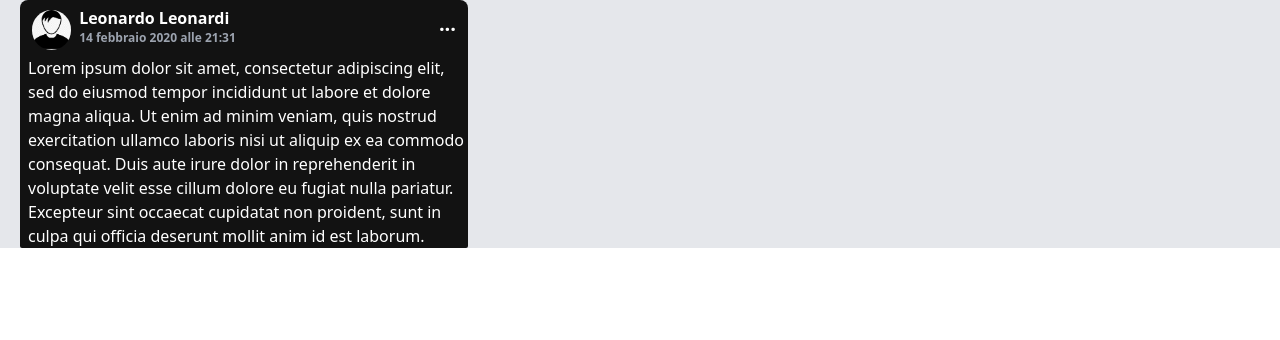
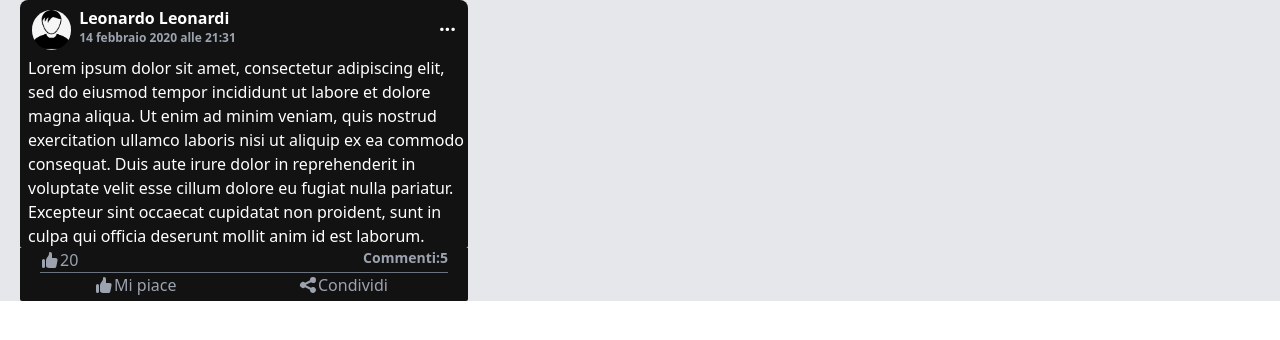
Before and after one commit to LeonardoLeonardi/keixbook, a React (Create React App) app: page / in a window 1280 px wide. Shown: the top 340 px of the page. Built offline with nearby package versions, Linux system fonts and the light colour scheme.

Commit message:
ActionBar

```diff
--- /dev/null
+++ b/src/ActionBar.js
@@ -0,0 +1,49 @@
+import "./App.css";
+
+function ActionBar(props) {
+  return (
+    <div className="bg-white  max-w-md  rounded-b-sm ml-5 dark:bg-darkM-1 divide-y divide-gray-500">
+      <div className="flex justify-between text-gray-400">
+        <div className="ml-5 flex items-center">
+          <svg
+            className=" w-5"
+            xmlns="http://www.w3.org/2000/svg"
+            viewBox="0 0 20 20"
+            fill="currentColor"
+          >
+            <path d="M2 10.5a1.5 1.5 0 113 0v6a1.5 1.5 0 01-3 0v-6zM6 10.333v5.43a2 2 0 001.106 1.79l.05.025A4 4 0 008.943 18h5.416a2 2 0 001.962-1.608l1.2-6A2 2 0 0015.56 8H12V4a2 2 0 00-2-2 1 1 0 00-1 1v.667a4 4 0 01-.8 2.4L6.8 7.933a4 4 0 00-.8 2.4z" />
+          </svg>
+          {props.Nlike}
+        </div>
+        <p className="mr-5 text-gray-400 font-semibold text-sm">
+          Commenti:{props.Ncomment}
+        </p>
+      </div>
+      <div className="mx-5 flex items-center justify-around pb-1">
+        <button className="flex items-center w-24 text-gray-400">
+          <svg
+            className=" w-5"
+            xmlns="http://www.w3.org/2000/svg"
+            viewBox="0 0 20 20"
+            fill="currentColor"
+          >
+            <path d="M2 10.5a1.5 1.5 0 113 0v6a1.5 1.5 0 01-3 0v-6zM6 10.333v5.43a2 2 0 001.106 1.79l.05.025A4 4 0 008.943 18h5.416a2 2 0 001.962-1.608l1.2-6A2 2 0 0015.56 8H12V4a2 2 0 00-2-2 1 1 0 00-1 1v.667a4 4 0 01-.8 2.4L6.8 7.933a4 4 0 00-.8 2.4z" />
+          </svg>
+          Mi piace
+        </button>
+        <button className="text-gray-400 flex w-24  items-center">
+          <svg
+            className=" w-5"
+            xmlns="http://www.w3.org/2000/svg"
+            viewBox="0 0 20 20"
+            fill="currentColor"
+          >
+            <path d="M15 8a3 3 0 10-2.977-2.63l-4.94 2.47a3 3 0 100 4.319l4.94 2.47a3 3 0 10.895-1.789l-4.94-2.47a3.027 3.027 0 000-.74l4.94-2.47C13.456 7.68 14.19 8 15 8z" />
+          </svg>
+          Condividi
+        </button>
+      </div>
+    </div>
+  );
+}
+export default ActionBar;
--- a/src/App.jsx
+++ b/src/App.jsx
@@ -1,6 +1,7 @@
 import "./App.css";
 import Postheader from "./Postheader.js";
 import PostBody from "./PostBody.js";
+import ActionBar from "./ActionBar.js";
 
 function App() {
   return (
@@ -16,6 +17,7 @@ function App() {
         pariatur. Excepteur sint occaecat cupidatat non proident, sunt in
         culpa qui officia deserunt mollit anim id est laborum."
         ></PostBody>
+        <ActionBar Ncomment="5" Nlike="20"></ActionBar>
       </div>
     </>
   );
```
